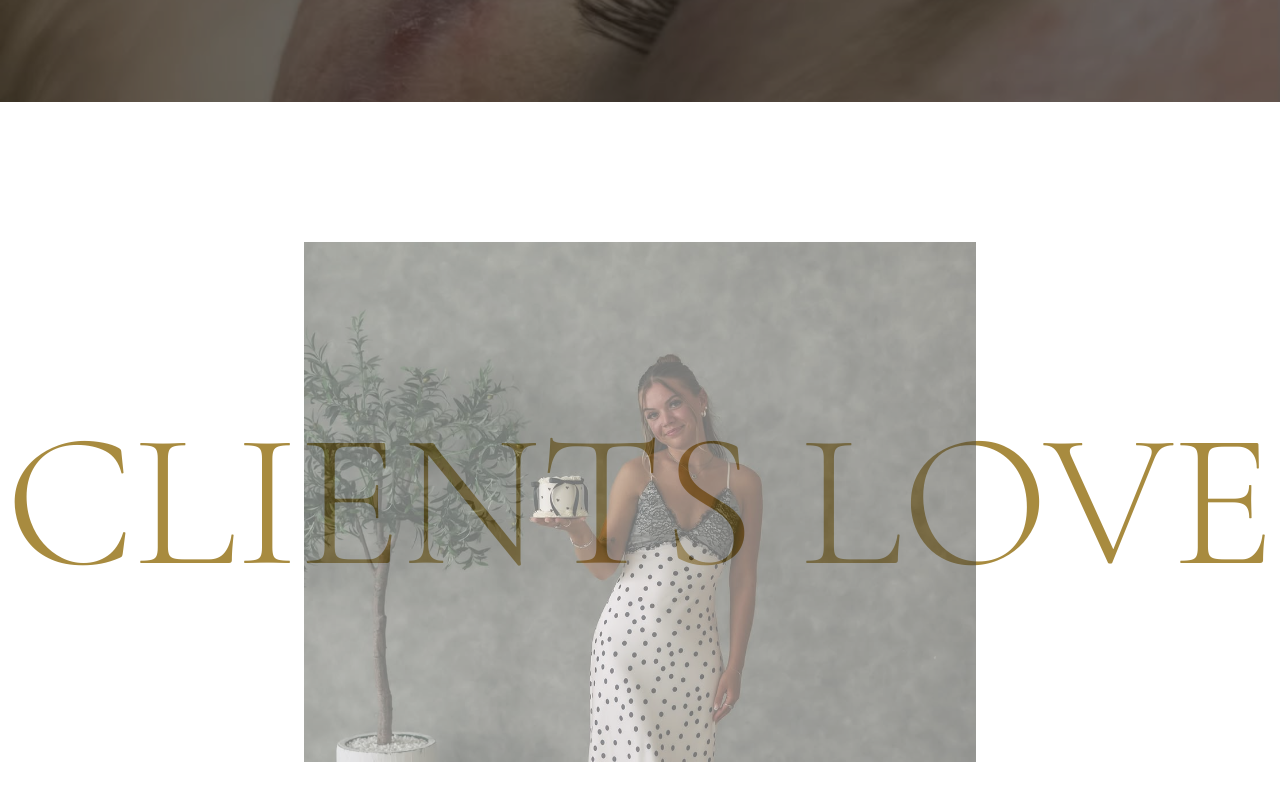
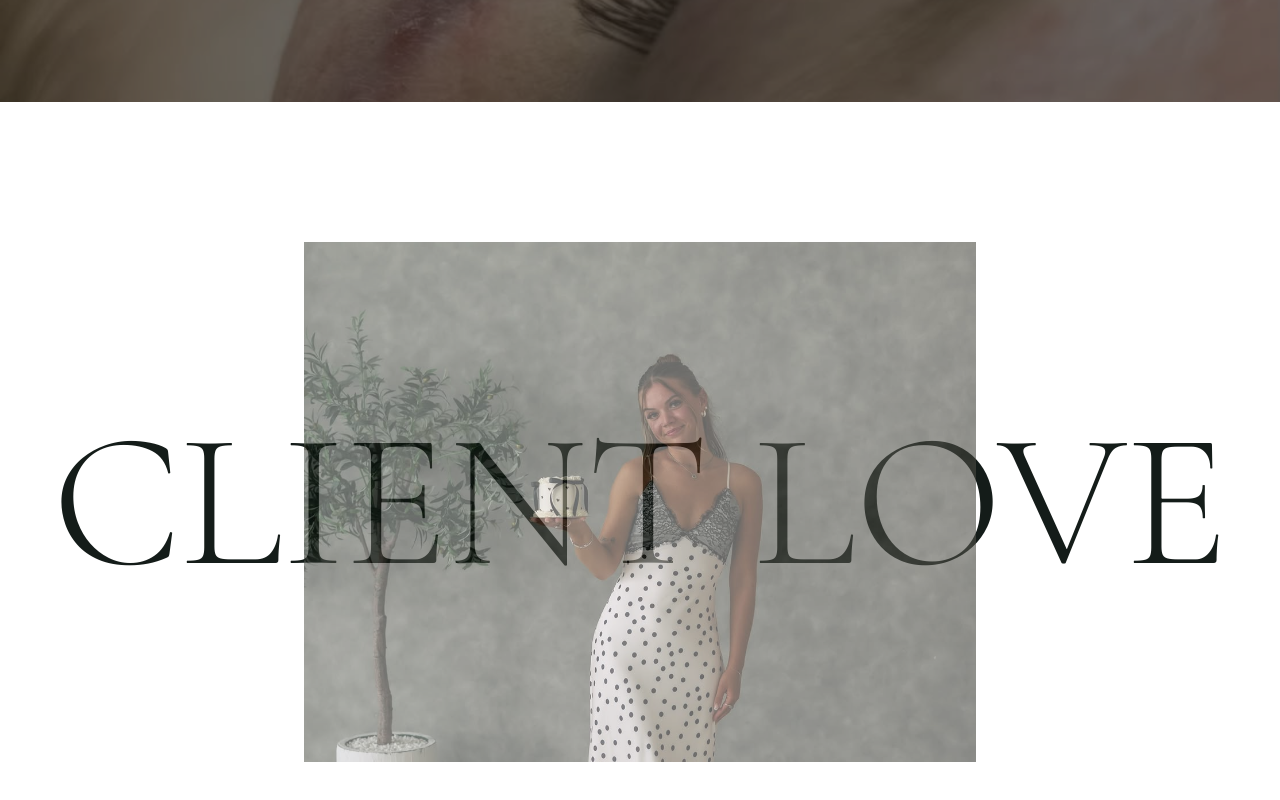
Before and after one commit to hasnainDevX/lashed-by-tash, a React (Vite) app: page / in a window 1280 px wide. Shown: the part 7114-7914 px from the top of the page. Built offline with nearby package versions, Linux system fonts and the light colour scheme.

Commit message:
improve testimonails

```diff
--- a/src/components/HeartStatement.jsx
+++ b/src/components/HeartStatement.jsx
@@ -96,16 +96,16 @@ const HeartStatement = () => {
       >
         {/* Ghost heading — same treatment as "PROCESS", sized to bleed off the photo's edges */}
         <span
-          className="pointer-events-none absolute z-0 select-none whitespace-nowrap font-serif text-[6rem] font-light uppercase leading-none text-gold md:text-[12rem]"
+          className="pointer-events-none absolute z-0 select-none whitespace-nowrap font-serif text-[3rem] font-light uppercase leading-none text-gunmetal md:text-[12rem]"
           aria-hidden="true"
         >
-          Clients Love
+          Client Love
         </span>
 
         <img
           src={portrait}
           alt="Tash, lash artist"
-          className="relative z-10 h-[65vh] w-full max-w-2xl object-cover opacity-55"
+          className="relative z-10 h-[65vh] w-full max-w-2xl object-cover opacity-60"
         />
 
         {quotes.map((quote, i) => (
```
